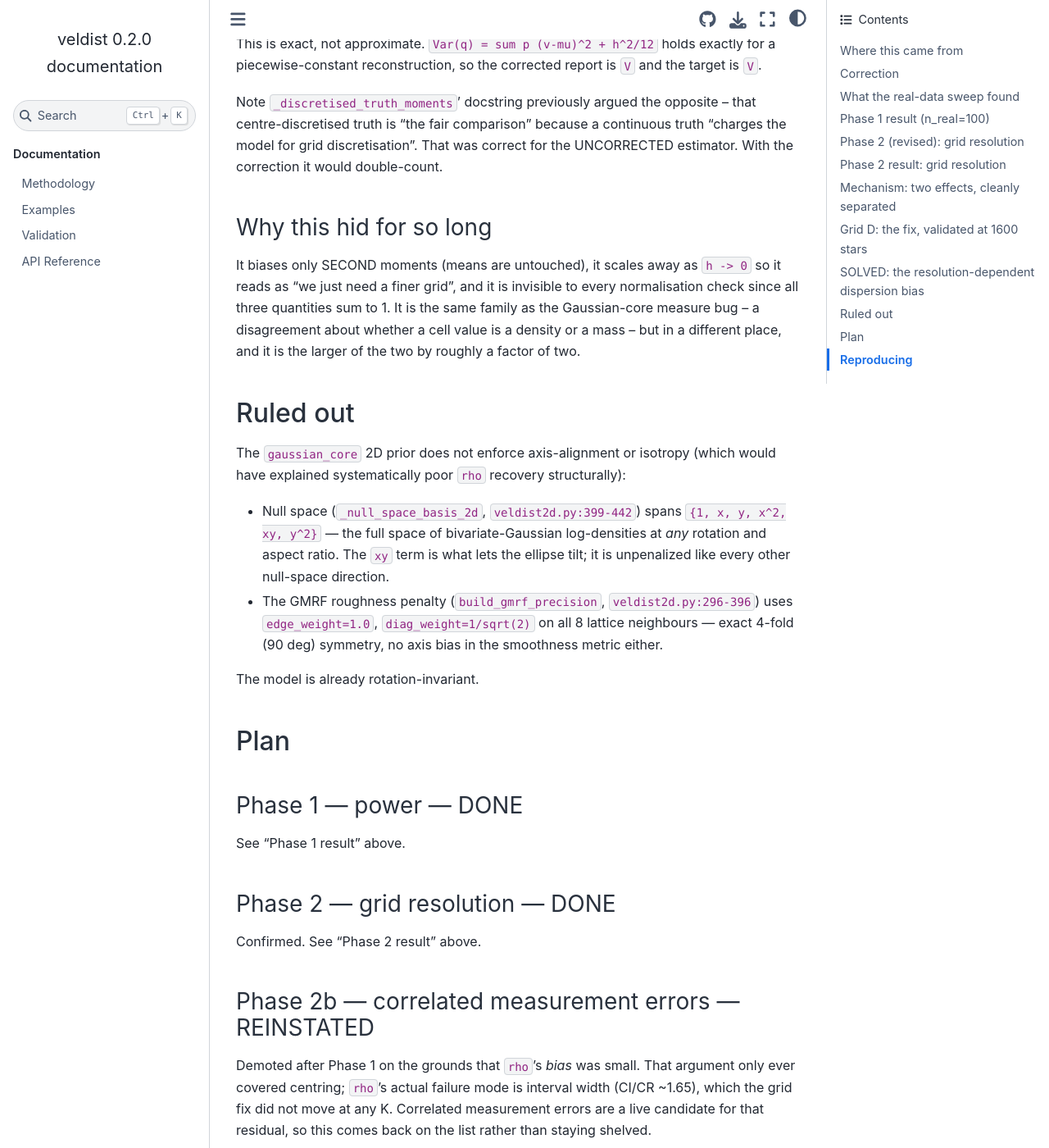
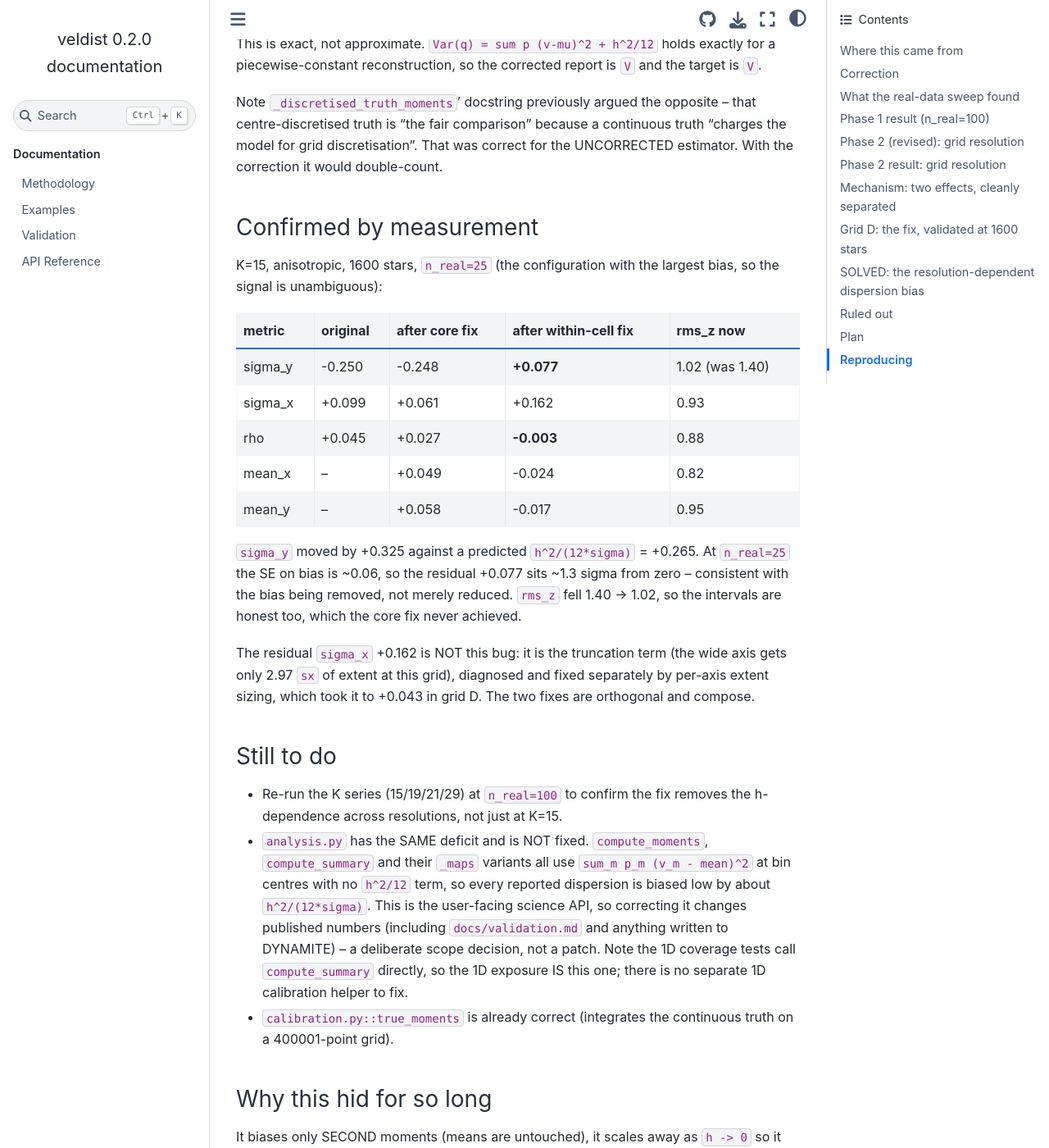
Before and after one commit to pjs902/veldist, a Sphinx documentation site: the page built from docs/handoff-2d-tilt-recovery.md, in a window 1280 px wide and 1400 px high, scrolled down 10770 px. Shown: the whole window at 82% size. Built offline with Sphinx 7.4.7 and the Sphinx Book theme 1.1.4, drawn with Linux system fonts in a browser that asks for light colours.

Commit message:
docs(2d): confirm the within-cell variance fix removes the sigma_y bias
K=15, anisotropic, 1600 stars, n_real=25 -- the configuration with the largest
bias, chosen so the signal is unambiguous.

sigma_y bias -0.248 -> +0.077, a move of +0.325 against a predicted
h^2/(12*sigma) = +0.265. SE on bias at n_real=25 is ~0.06, so the residual sits
~1.3 sigma from zero: the bias is removed, not merely reduced. rms_z fell
1.40 -> 1.02, so the intervals are honest as well, which the Gaussian-core
measure fix never achieved. rho lands at -0.003 -- the metric this whole
investigation started from is unbiased.

The residual sigma_x +0.162 is a different, already-diagnosed effect: the
truncation term, since the wide axis gets only 2.97 sx of extent on this grid.
Per-axis extent sizing took it to +0.043 in grid D. The two fixes are
orthogonal and compose.

Records the remaining work. analysis.py carries the SAME deficit and is
deliberately not fixed here: compute_moments/compute_summary and their _maps
variants all take moments at bin centres with no h^2/12 term, so every reported
dispersion is biased low by about h^2/(12*sigma). That is the user-facing
science API, so correcting it changes published numbers rather than patching a
bug, and is a scope decision. Note the 1D coverage tests call compute_summary
directly, so the 1D exposure IS that one -- there is no separate 1D calibration
helper carrying this bug. calibration.py::true_moments was checked and is
already correct.

Co-Authored-By: Claude Opus 5 <noreply@anthropic.com>
Claude-Session: https://claude.ai/code/session_01LDCc9vPLr2QBQGoinTkpbM

```diff
--- a/docs/handoff-2d-tilt-recovery.md
+++ b/docs/handoff-2d-tilt-recovery.md
@@ -412,6 +412,46 @@ that centre-discretised truth is "the fair comparison" because a continuous
 truth "charges the model for grid discretisation". That was correct for the
 UNCORRECTED estimator. With the correction it would double-count.
 
+### Confirmed by measurement
+
+K=15, anisotropic, 1600 stars, `n_real=25` (the configuration with the
+largest bias, so the signal is unambiguous):
+
+| metric | original | after core fix | after within-cell fix | rms_z now |
+|---|---|---|---|---|
+| sigma_y | -0.250 | -0.248 | **+0.077** | 1.02 (was 1.40) |
+| sigma_x | +0.099 | +0.061 | +0.162 | 0.93 |
+| rho | +0.045 | +0.027 | **-0.003** | 0.88 |
+| mean_x | -- | +0.049 | -0.024 | 0.82 |
+| mean_y | -- | +0.058 | -0.017 | 0.95 |
+
+`sigma_y` moved by +0.325 against a predicted `h^2/(12*sigma)` = +0.265. At
+`n_real=25` the SE on bias is ~0.06, so the residual +0.077 sits ~1.3 sigma
+from zero -- consistent with the bias being removed, not merely reduced.
+`rms_z` fell 1.40 -> 1.02, so the intervals are honest too, which the core
+fix never achieved.
+
+The residual `sigma_x` +0.162 is NOT this bug: it is the truncation term
+(the wide axis gets only 2.97 `sx` of extent at this grid), diagnosed and
+fixed separately by per-axis extent sizing, which took it to +0.043 in grid
+D. The two fixes are orthogonal and compose.
+
+### Still to do
+
+- Re-run the K series (15/19/21/29) at `n_real=100` to confirm the fix
+  removes the h-dependence across resolutions, not just at K=15.
+- `analysis.py` has the SAME deficit and is NOT fixed. `compute_moments`,
+  `compute_summary` and their `_maps` variants all use
+  `sum_m p_m (v_m - mean)^2` at bin centres with no `h^2/12` term, so every
+  reported dispersion is biased low by about `h^2/(12*sigma)`. This is the
+  user-facing science API, so correcting it changes published numbers
+  (including `docs/validation.md` and anything written to DYNAMITE) --
+  a deliberate scope decision, not a patch. Note the 1D coverage tests call
+  `compute_summary` directly, so the 1D exposure IS this one; there is no
+  separate 1D calibration helper to fix.
+- `calibration.py::true_moments` is already correct (integrates the
+  continuous truth on a 400001-point grid).
+
 ### Why this hid for so long
 
 It biases only SECOND moments (means are untouched), it scales away as
```
